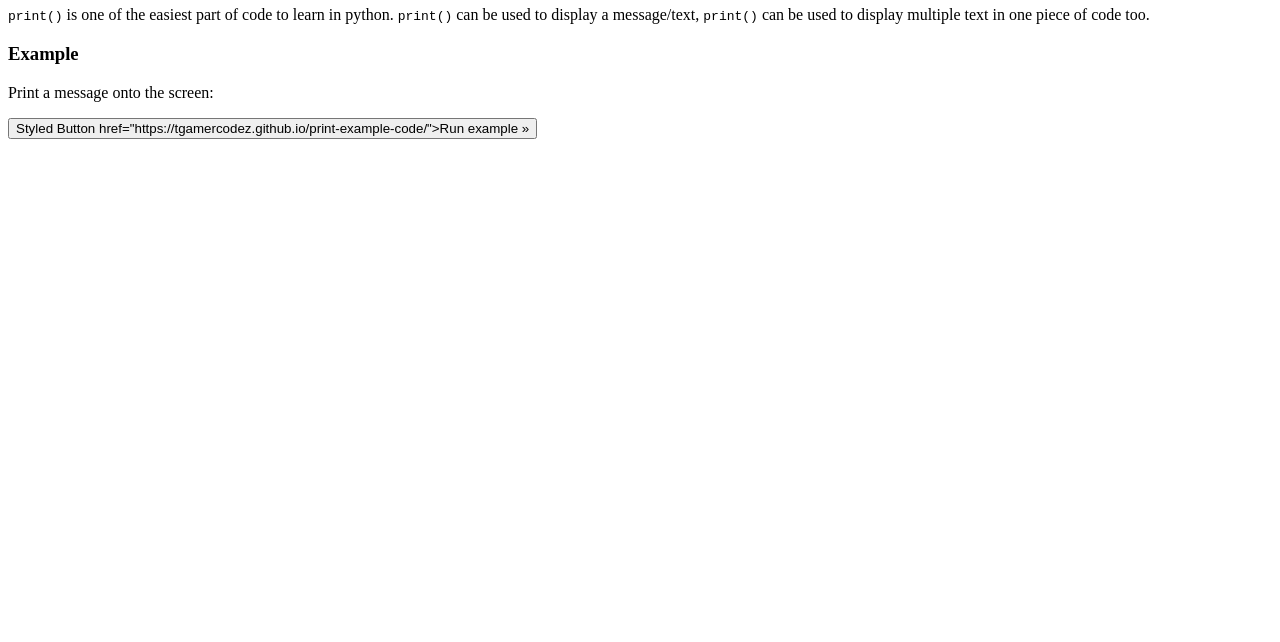
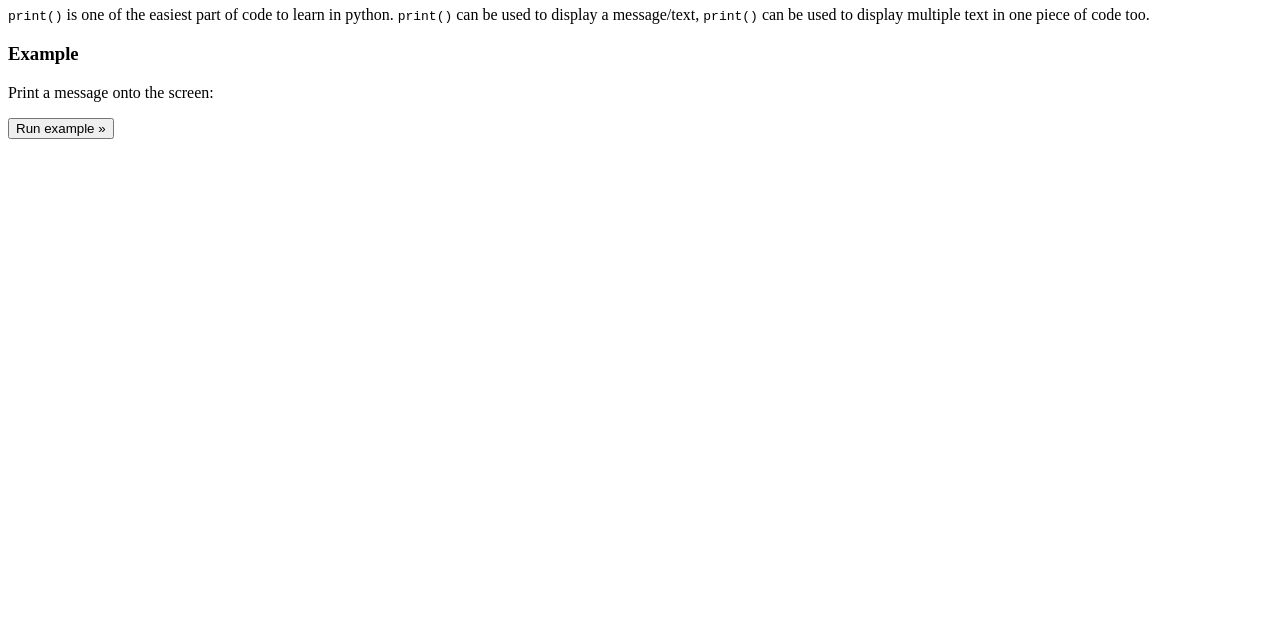
Before and after one commit to TgamerCodez/python-tutorials, a plain HTML site: page index.html in a window 1280 px wide. Shown: the part 158-800 px from the top of the page. Drawn offline with Linux system fonts and the light colour scheme.

Commit message:
Update index.html

```diff
--- a/index.html
+++ b/index.html
@@ -14,5 +14,5 @@ We/I will teach you python code from easy, to hard.
   <p>Print a message onto the screen:</p>
   <div>
 
- <button class="button">Styled Button href="https://tgamercodez.github.io/print-example-code/">Run example »</button>
+ <button class="button" href="https://tgamercodez.github.io/print-example-code/">Run example »</button>
 </div>
```
